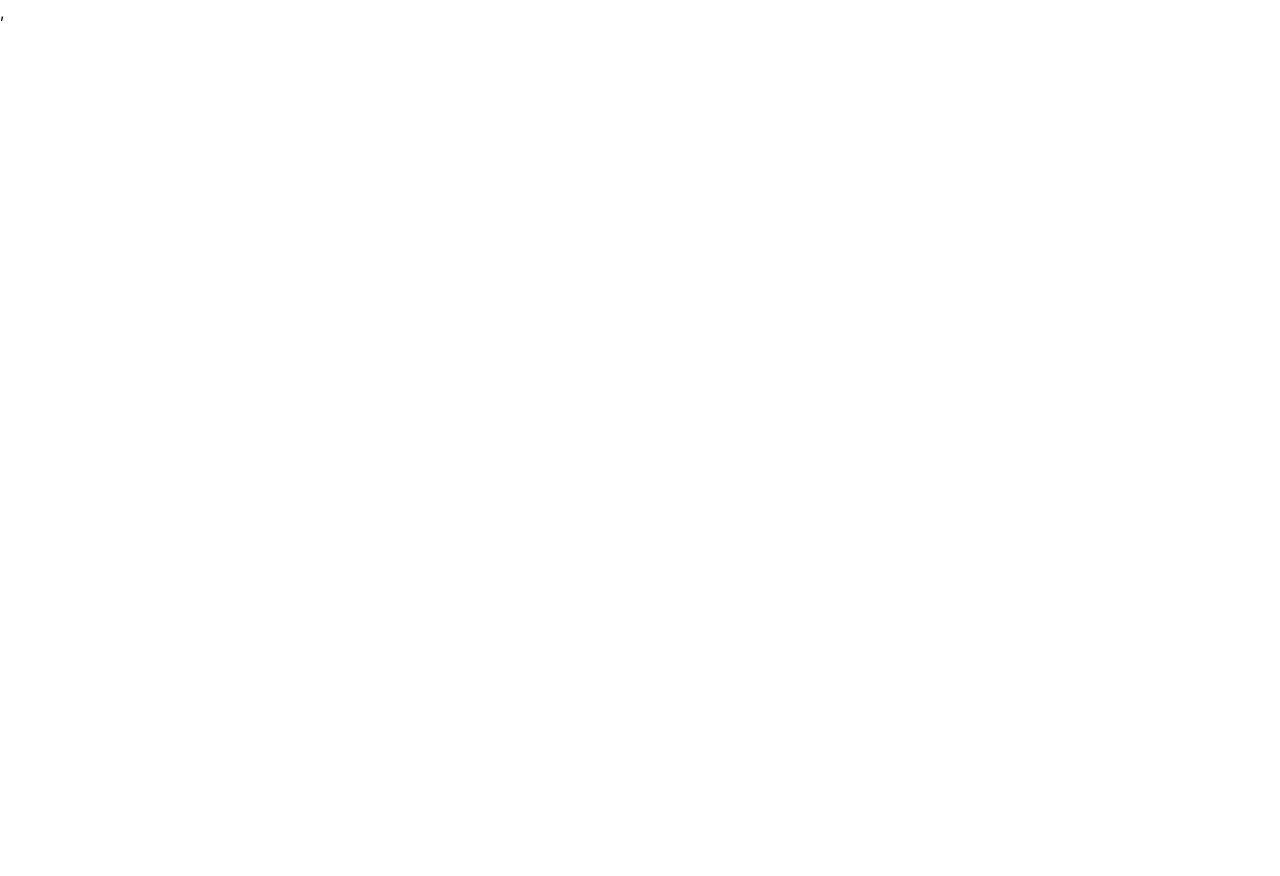
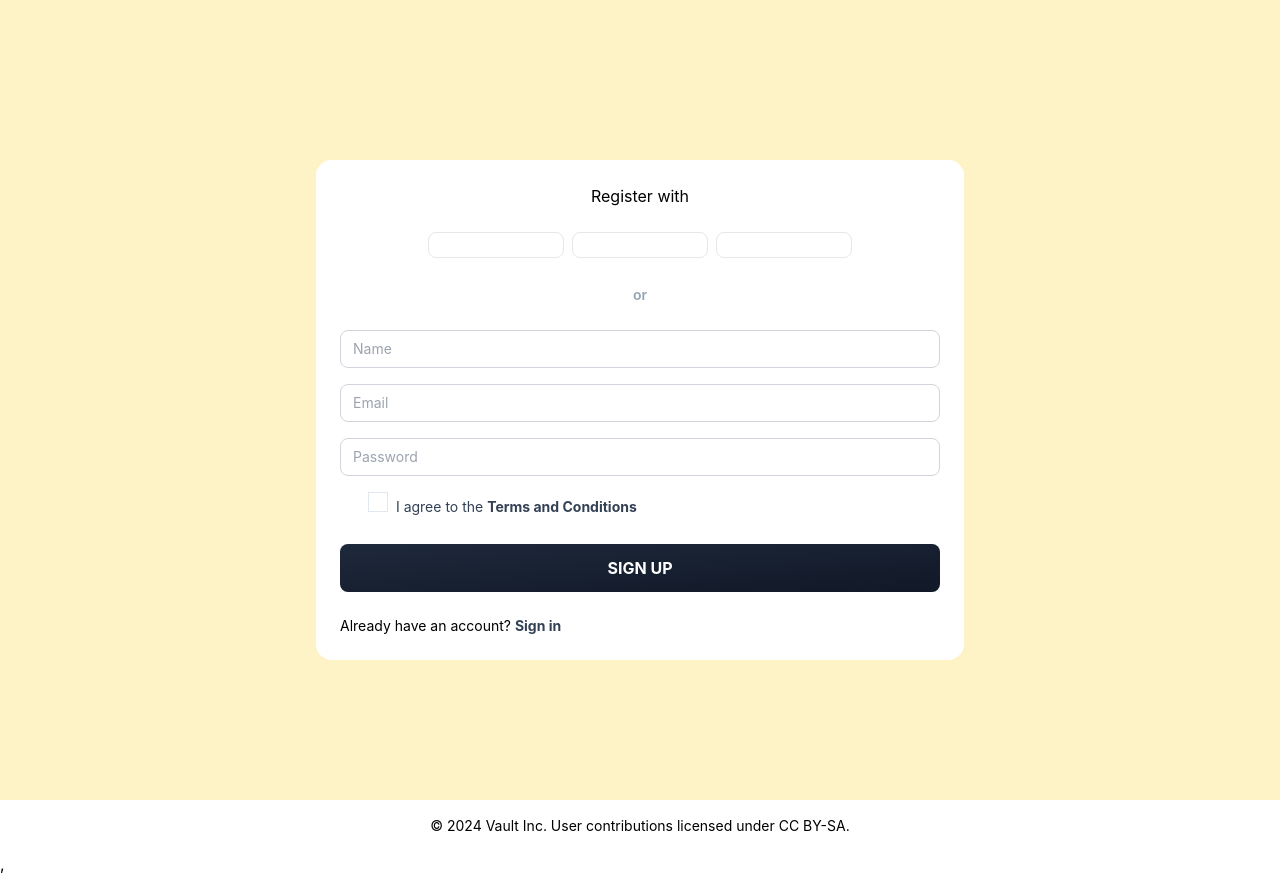
Before and after one commit to NguyenBaPhucITITIU20278/Apartment-Management, a React (Create React App) app: page /register in a window 1280 px wide. Before the commit this address had no page. Before the commit the page ends 800 px from the top, so only its background shows below. Built offline with nearby package versions, Linux system fonts and the light colour scheme; what @nextui-org/react would draw is missing.

Commit message:
register

```diff
--- a/src/components/header.jsx
+++ b/src/components/header.jsx
@@ -6,6 +6,9 @@ const Header = () => {
     const navigate = useNavigate();
     const goToLogin = () => {
         navigate('/login');
+    }
+    const goToRegister = () => {
+        navigate('/register');
     }
   return (
     <header className="flex items-center justify-between bg-blue-600 p-4">
@@ -33,7 +36,7 @@ const Header = () => {
           <div class="absolute z-10 w-32 h-32 rounded-full group-hover:scale-150 transition-all  duration-500 ease-in-out bg-sky-700 delay-150 group-hover:delay-150"></div>
           <div class="absolute z-10 w-24 h-24 rounded-full group-hover:scale-150 transition-all  duration-500 ease-in-out bg-sky-600 delay-150 group-hover:delay-200"></div>
           <div class="absolute z-10 w-16 h-16 rounded-full group-hover:scale-150 transition-all  duration-500 ease-in-out bg-sky-500 delay-150 group-hover:delay-300"></div>
-          <p class="z-10">Register</p>
+          <p class="z-10" onClick={goToRegister}>Register</p>
         </button>
       </div>
     </header>
--- a/src/pages/login.jsx
+++ b/src/pages/login.jsx
@@ -12,6 +12,10 @@ const Login = () => {
                         <input className="w-full h-12 border border-gray-800 px-3 rounded-lg" placeholder="Password" type="password" />
                         <button className="w-full h-12 bg-blue-500 hover:bg-blue-700 text-white font-bold py-2 px-4 rounded focus:outline-none focus:shadow-outline">Sign in</button>
                         <a className="text-blue-500 hover:text-blue-800 text-sm" href="#">Forgot Password?</a>
+                        <p className="text-blue-500 hover:text-blue-800 text-sm">
+                            Don't have an account?{" "}
+                            <a className="font-bold text-slate-700" href="/register">Sign up</a>
+                        </p>
                     </form>
                 </div>
             </div>
--- /dev/null
+++ b/src/pages/register.jsx
@@ -0,0 +1,101 @@
+import React from "react";
+
+const Register = () => {
+  return (
+    <div className="w-full h-full bg-amber-100">
+      <div className="w-full max-w-2xl px-3 mx-auto mt-0 md:flex-0 shrink-0 mt-40">
+        <div className="relative z-0 flex flex-col min-w-0 break-words bg-white border-0 shadow-soft-xl rounded-2xl bg-clip-border">
+          <div className="p-6 mb-0 text-center bg-white border-b-0 rounded-t-2xl">
+            <h5>Register with</h5>
+          </div>
+          <div className="flex flex-wrap px-3 -mx-3 sm:px-6 xl:px-12">
+            <div className="w-3/12 max-w-full px-1 ml-auto flex-0">
+              <a className="inline-block w-full px-6 py-3 mb-4 font-bold text-center text-gray-200 uppercase align-middle transition-all bg-transparent border border-gray-200 border-solid rounded-lg shadow-none cursor-pointer hover:scale-102 leading-pro text-xs ease-soft-in tracking-tight-soft bg-150 bg-x-25 hover:bg-transparent hover:opacity-75">
+                {/* SVG for social login */}
+              </a>
+            </div>
+            <div className="w-3/12 max-w-full px-1 flex-0">
+              <a className="inline-block w-full px-6 py-3 mb-4 font-bold text-center text-gray-200 uppercase align-middle transition-all bg-transparent border border-gray-200 border-solid rounded-lg shadow-none cursor-pointer hover:scale-102 leading-pro text-xs ease-soft-in tracking-tight-soft bg-150 bg-x-25 hover:bg-transparent hover:opacity-75">
+                {/* SVG for social login */}
+              </a>
+            </div>
+            <div className="w-3/12 max-w-full px-1 mr-auto flex-0">
+              <a className="inline-block w-full px-6 py-3 mb-4 font-bold text-center text-gray-200 uppercase align-middle transition-all bg-transparent border border-gray-200 border-solid rounded-lg shadow-none cursor-pointer hover:scale-102 leading-pro text-xs ease-soft-in tracking-tight-soft bg-150 bg-x-25 hover:bg-transparent hover:opacity-75">
+                {/* SVG for social login */}
+              </a>
+            </div>
+            <div className="relative w-full max-w-full px-3 mt-2 text-center shrink-0">
+              <p className="z-20 inline px-4 mb-2 font-semibold leading-normal bg-white text-sm text-slate-400">
+                or
+              </p>
+            </div>
+          </div>
+          <div className="flex-auto p-6">
+            <form role="form text-left">
+              <div className="mb-4">
+                <input
+                  aria-label="Name"
+                  placeholder="Name"
+                  className="text-sm block w-full rounded-lg border border-solid border-gray-300 bg-white py-2 px-3 font-normal text-gray-700 transition-all focus:border-fuchsia-300 focus:bg-white focus:text-gray-700 focus:outline-none"
+                  type="text"
+                />
+              </div>
+              <div className="mb-4">
+                <input
+                  aria-label="Email"
+                  placeholder="Email"
+                  className="text-sm block w-full rounded-lg border border-solid border-gray-300 bg-white py-2 px-3 font-normal text-gray-700 transition-all focus:border-fuchsia-300 focus:bg-white focus:text-gray-700 focus:outline-none"
+                  type="email"
+                />
+              </div>
+              <div className="mb-4">
+                <input
+                  aria-label="Password"
+                  placeholder="Password"
+                  className="text-sm block w-full rounded-lg border border-solid border-gray-300 bg-white py-2 px-3 font-normal text-gray-700 transition-all focus:border-fuchsia-300 focus:bg-white focus:text-gray-700 focus:outline-none"
+                  type="password"
+                />
+              </div>
+              <div className="min-h-6 pl-7 mb-0.5 block">
+                <input
+                  type="checkbox"
+                  className="w-5 h-5 cursor-pointer appearance-none border border-solid border-slate-200 bg-white"
+                  id="terms"
+                />
+                <label
+                  htmlFor="terms"
+                  className="mb-2 ml-1 font-normal cursor-pointer select-none text-sm text-slate-700"
+                >
+                  {" "}
+                  I agree to the{" "}
+                  <a className="font-bold text-slate-700">
+                    Terms and Conditions
+                  </a>
+                </label>
+              </div>
+              <div className="text-center">
+                <button
+                  className="inline-block w-full px-6 py-3 mt-6 mb-2 font-bold text-center text-white uppercase transition-all bg-gradient-to-tl from-gray-900 to-slate-800 rounded-lg cursor-pointer"
+                  type="button"
+                >
+                  Sign up
+                </button>
+              </div>
+              <p className="mt-4 mb-0 text-sm">
+                Already have an account?{" "}
+                <a
+                  className="font-bold text-slate-700"
+                  href="/login"
+                >
+                  Sign in
+                </a>
+              </p>
+            </form>
+          </div>
+        </div>
+      </div>
+    </div>
+  );
+};
+
+export default Register;
--- a/src/routes/index.js
+++ b/src/routes/index.js
@@ -1,5 +1,6 @@
 import home from '../pages/home';
 import login from '../pages/login';
+import register from '../pages/register';
 
 export const routes = [
     {
@@ -19,5 +20,14 @@ export const routes = [
         header: false,
         background: false,
         role: 'user'
+    },
+    {
+        path: '/register',
+        page: register,
+        title: 'Register Page',
+        description: 'Register page',
+        header: false,
+        background: false,
+        role: 'user'
     }
 ]
```
